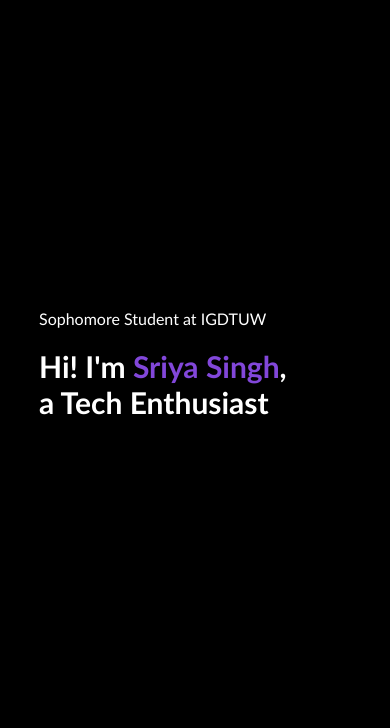
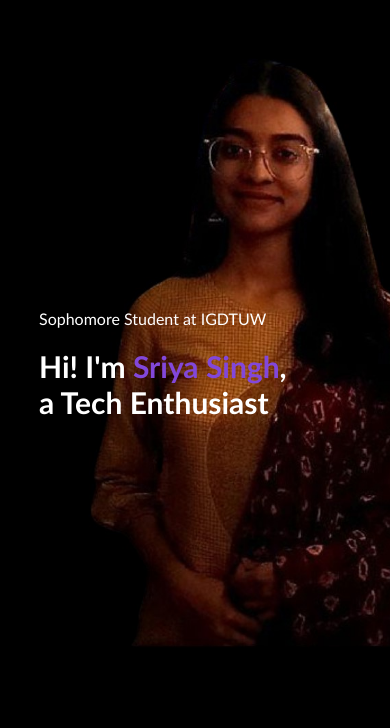
Before and after one commit to sriya-singh/Portfolio-Website, a plain HTML site: page index.html in a window 390 px wide. Shown: the part 116-844 px from the top of the page. Drawn offline with Linux system fonts and the light colour scheme.

Commit message:
Update style.css

```diff
--- a/style.css
+++ b/style.css
@@ -323,7 +323,7 @@ nav .fas{
 
 @media only screen and (max-width: 600px){
     #header{
-        background-image: url('PWimages/phonebg.jpg');
+        background-image: url('phonebg.jpg');
     }
     .header-text{
         margin-top: 100%;
```
